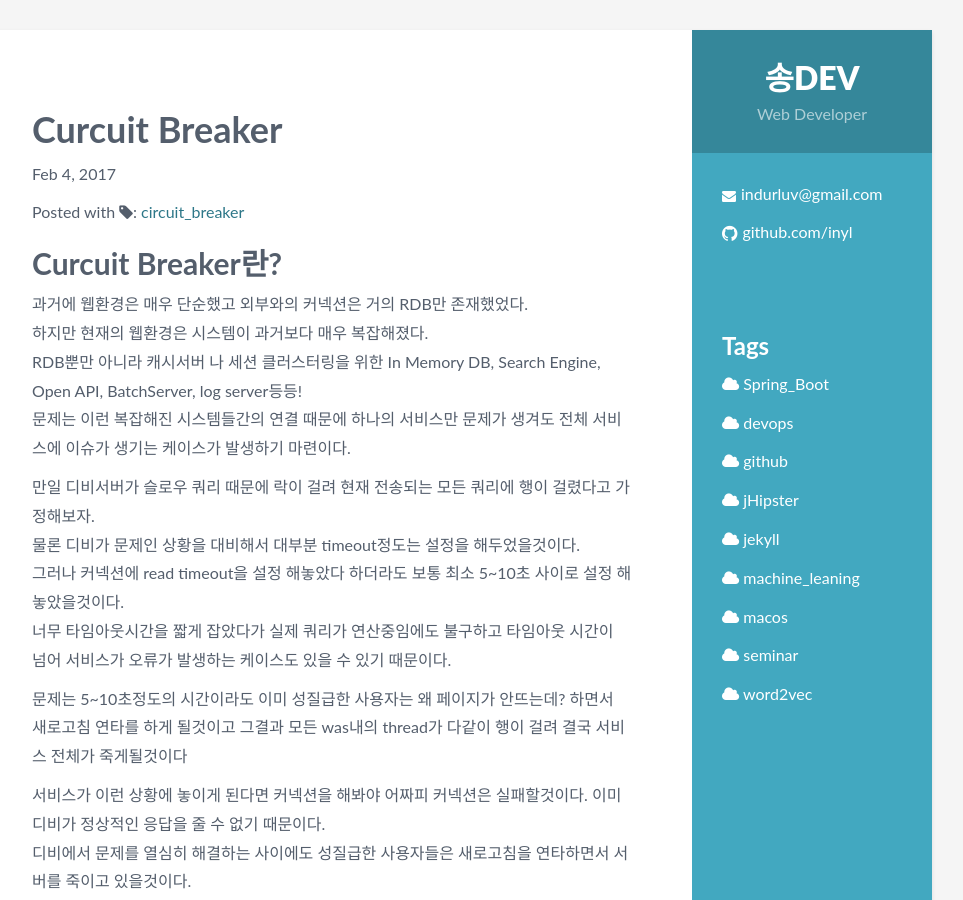
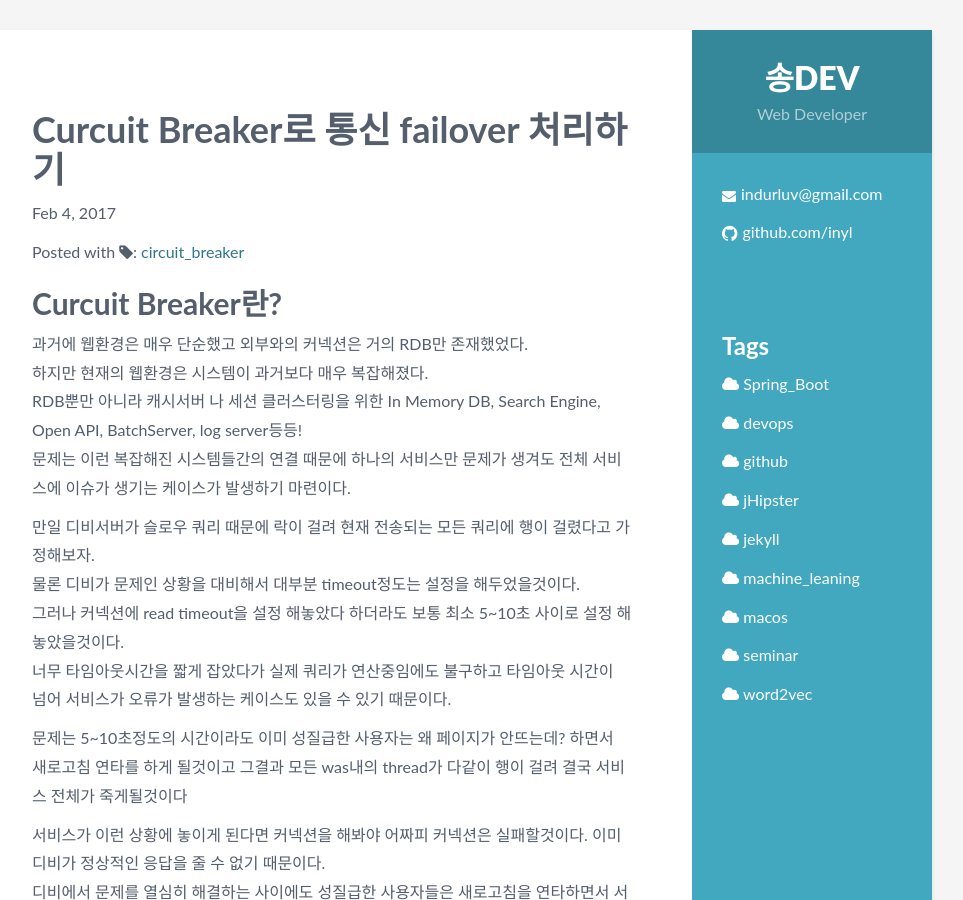
Before and after one commit to inyl/inyl.github.io, a Jekyll site: the page built from _posts/2017-02-04-circuit_breaker.markdown, in a window 1280 px wide and 900 px high. Shown: the whole window, without its empty margins (188-1151 px from the left). Built offline with Jekyll 4.4.1, drawn with Linux system fonts in a browser that asks for light colours; comment, search, counter and statistics services are not loaded.

Commit message:
제목변경

```diff
--- a/_posts/2017-02-04-circuit_breaker.markdown
+++ b/_posts/2017-02-04-circuit_breaker.markdown
@@ -2,7 +2,7 @@
 layout: post
 category: programming
 tags: [circuit_breaker]
-title:  "Curcuit Breaker"
+title:  "Curcuit Breaker로 통신 failover 처리하기"
 comment : true
 ---
 
```
